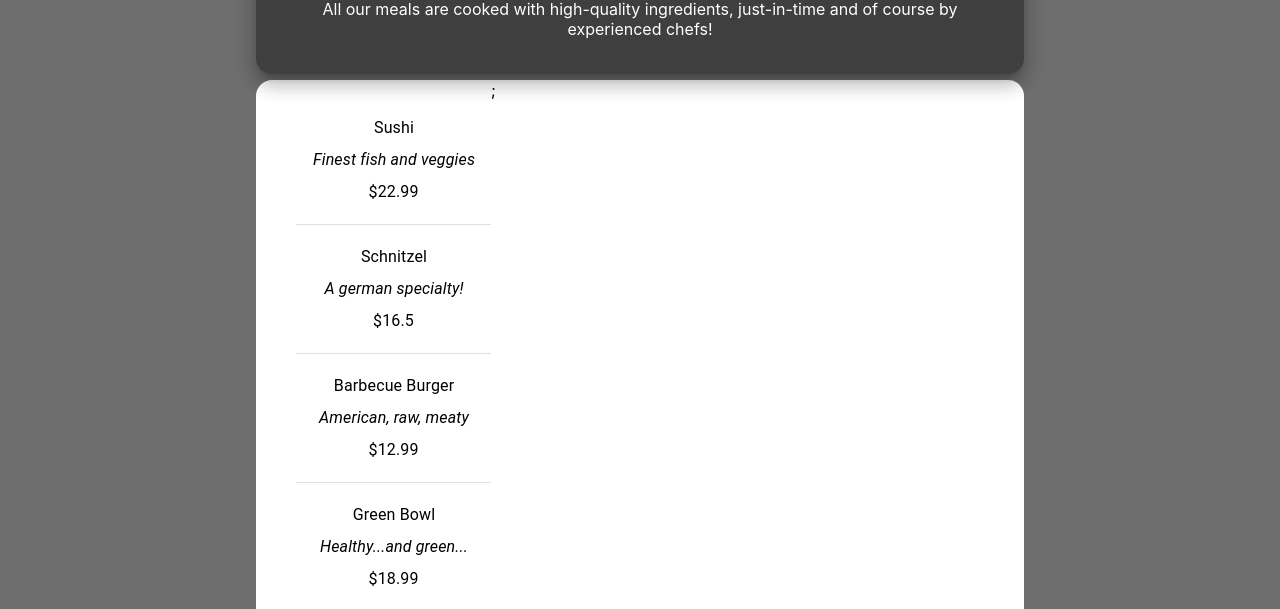
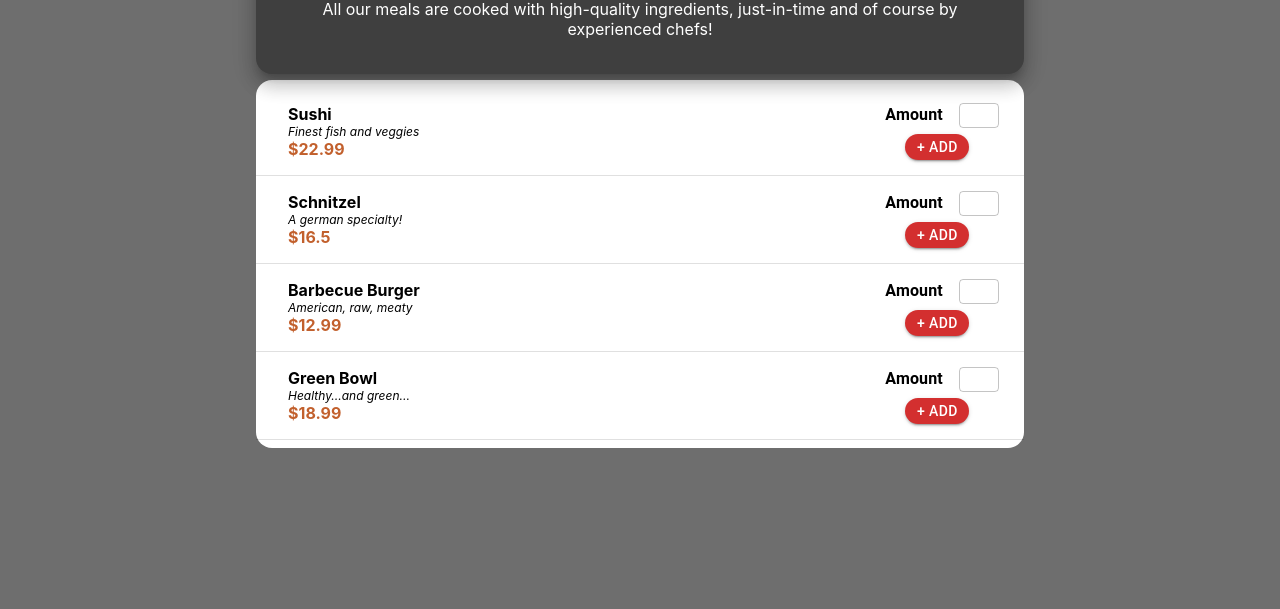
Before and after one commit to atuls9/RestaurantApp, a React (Create React App) app: page / in a window 1280 px wide. Shown: the part 268-877 px from the top of the page. After the commit the page ends 800 px from the top, so only its background shows below. Built offline with nearby package versions, Linux system fonts and the light colour scheme.

Commit message:
added a form and add button

```diff
--- a/src/components/Meals/DummyMeals.js
+++ b/src/components/Meals/DummyMeals.js
@@ -1,6 +1,6 @@
 import React from "react";
 import Meal from "./Meal";
-import { Box } from "@mui/material";
+import { Box, List } from "@mui/material";
 
 const DUMMY_MEALS = [
   {
@@ -44,10 +44,9 @@ const DummyMeals = () => {
       backgroundColor="white"
       mt="8rem"
       ml="20%"
-      style={{ display: "flex", justifyContent: "flex-start" }}
       borderRadius={4}
     >
-      <ul>{meals}</ul>;
+      <List>{meals}</List>
     </Box>
   );
 };
--- a/src/components/Meals/Meal.js
+++ b/src/components/Meals/Meal.js
@@ -1,45 +1,90 @@
 import {
+  ListItem,
+  Box,
+  Divider,
+  TextField,
+  Grid,
+  Button,
   Typography,
-  List,
-  ListItem,
-  ListItemButton,
-  ListItemText,
-  Divider,
+  Stack,
 } from "@mui/material";
 import React from "react";
 
 const Meal = (props) => {
   return (
     <>
-      <List>
-        <ListItem disablePadding disableGutters>
-          <ListItemButton
+      <ListItem>
+        <Grid container>
+          <Grid
+            item
+            xs={9}
             style={{
-              display: "flex",
-              flexDirection: "column",
+              display: "block",
+              marginTop: "8px",
+              marginBottom: "8px",
+              marginLeft: "16px",
             }}
           >
-            <ListItemText
+            <Box fontWeight="bold">{props.name}</Box>
+            <Box fontStyle="italic" fontSize="12px">
+              {props.description}
+            </Box>
+            <Box fontWeight="bold" color="rgb(194, 96, 45)">
+              {`  $${props.price}`}
+            </Box>
+          </Grid>
+          <Grid
+            item
+            xs={2}
+            style={{
+              alignSelf: "center",
+              justifyContent: "center",
+              marginLeft: "auto",
+            }}
+          >
+            <Stack
+              direction="row"
+              spacing={2}
               style={{
-                marginLeft: "1px",
-                display: "flex",
-                flexDirection: "flex-start",
-                fontWeight: "bolder",
+                marginBottom: "5px",
               }}
-            >{`${props.name}`}</ListItemText>
-            <ListItemText
+            >
+              <Typography alignSelf="center" fontWeight="bold">
+                Amount
+              </Typography>
+
+              <TextField
+                id=""
+                size="small"
+                margin="12px"
+                style={{
+                  float: "right",
+                }}
+                sx={{
+                  width: "40px",
+                  "& .MuiInputBase-input": {
+                    padding: "1px",
+                    marginLeft: "4px",
+                  },
+                }}
+              />
+            </Stack>
+            <Button
+              color="error"
+              variant="contained"
               style={{
-                marginLeft: "1px",
-                display: "flex",
-                flexDirection: "flex-start",
-                fontStyle: "italic",
+                marginTop: "1px",
+                marginLeft: "20px",
+                borderRadius: "18px",
+                padding: "1px",
               }}
-            >{` ${props.description}`}</ListItemText>
+            >
+              + Add
+            </Button>
+          </Grid>
+        </Grid>
+      </ListItem>
 
-            <ListItemText primary={`$${props.price}`} color="error" />
-          </ListItemButton>
-        </ListItem>
-      </List>
       <Divider />
     </>
   );
```
